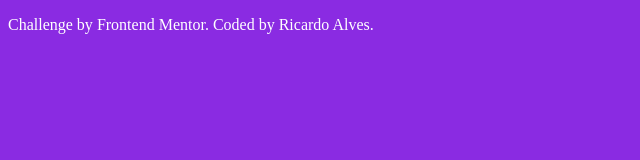
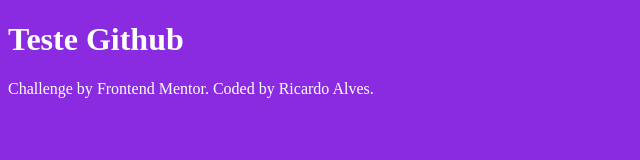
Before and after one commit to ricardoalvez/Fylo-dark-theme-landing-page, a plain HTML site: page index.html in a window 1280 px wide. Shown: the whole page, without its empty margins (0-640 px from the left). Drawn offline with Linux system fonts and the light colour scheme.

Commit message:
meu segundo commit

```diff
--- a/index.html
+++ b/index.html
@@ -11,7 +11,7 @@
 
 </head>
 <body>
-
+    <h1>Teste Github</h1>
   <footer>
     <p class="attribution">
       Challenge by <a href="https://www.frontendmentor.io?ref=challenge" target="_blank">Frontend Mentor</a>.
```
